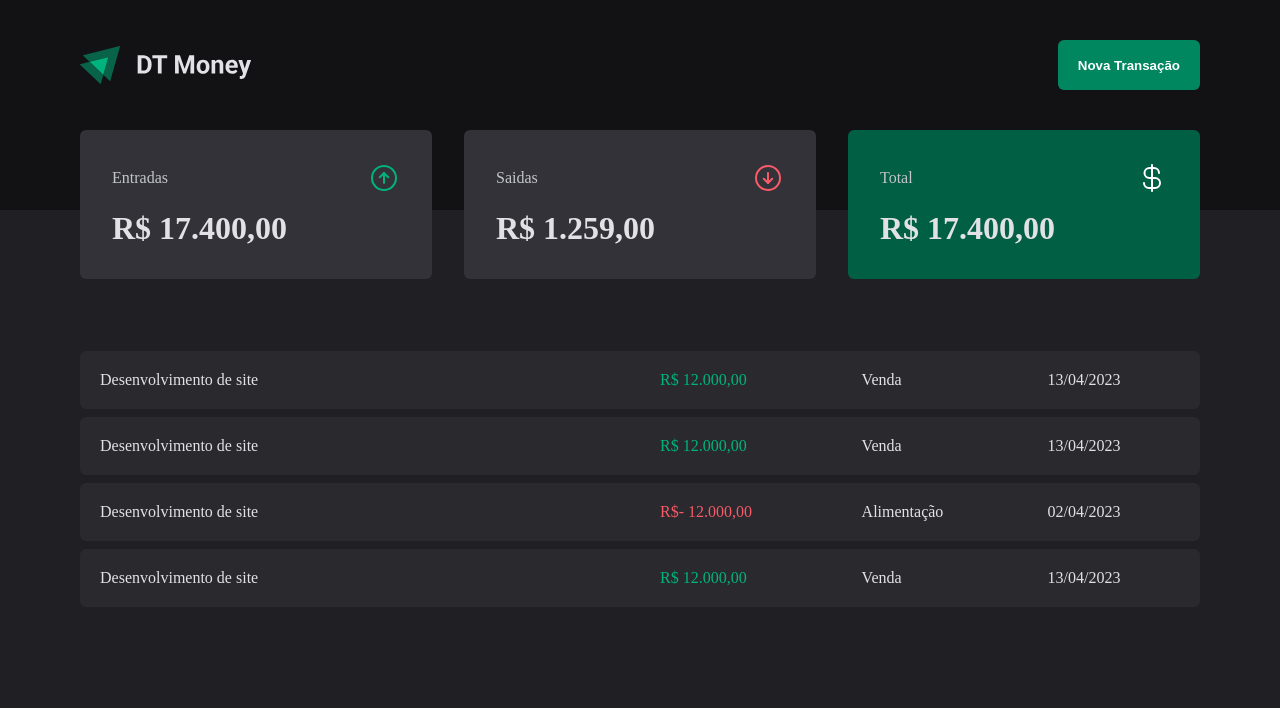
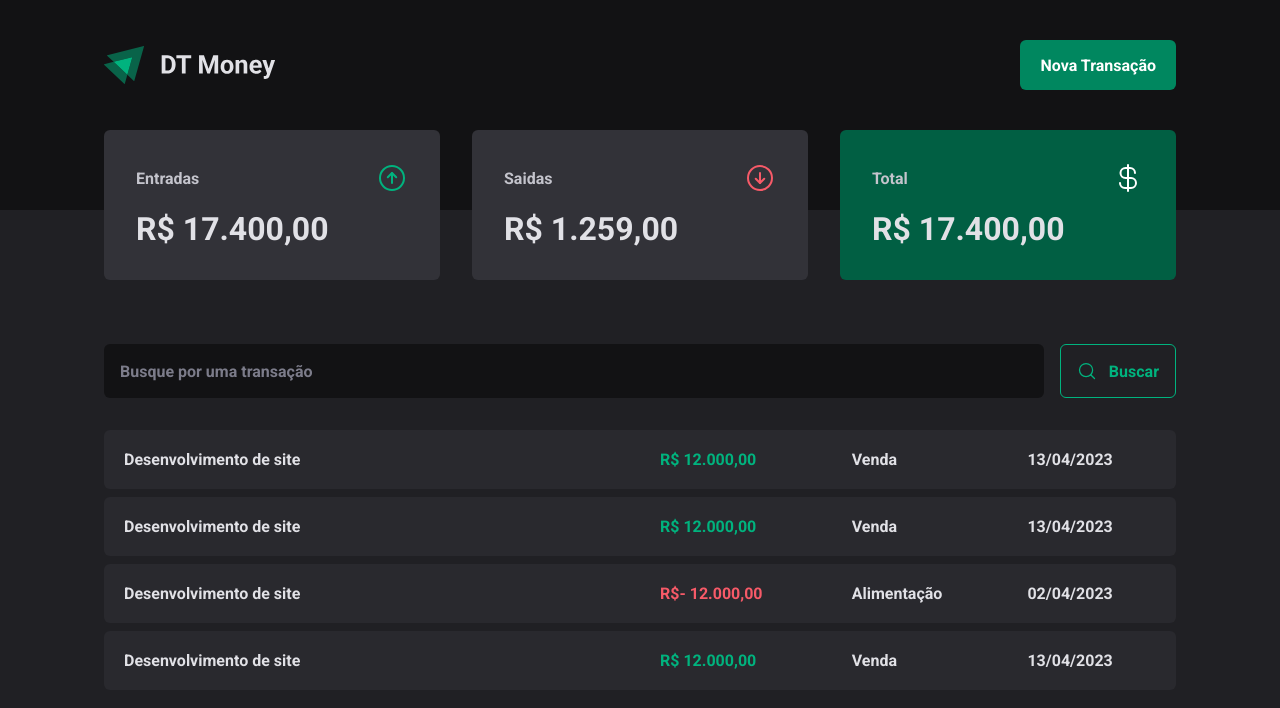
Before and after one commit to salvatoreDeploy/prime-money, a React (Vite) app: page / in a window 1280 px wide. Shown: the top 708 px of the page. Built offline with nearby package versions, Linux system fonts and the light colour scheme.

Commit message:
search form component styling

```diff
--- /dev/null
+++ b/src/components/SearchForm/SearchForm.tsx
@@ -0,0 +1,14 @@
+import { MagnifyingGlass } from 'phosphor-react'
+import { SearchFormContainer } from './style'
+
+export function SearchFarm() {
+  return (
+    <SearchFormContainer>
+      <input type="text" placeholder="Busque por uma transação" />
+      <button>
+        <MagnifyingGlass size={20} />
+        Buscar
+      </button>
+    </SearchFormContainer>
+  )
+}
--- /dev/null
+++ b/src/components/SearchForm/style.ts
@@ -0,0 +1,43 @@
+import styled from 'styled-components'
+
+export const SearchFormContainer = styled.form`
+  display: flex;
+  gap: 1rem;
+
+  input {
+    flex: 1;
+    border-radius: 6px;
+    border: 0;
+    background: ${(props) => props.theme['gray-900']};
+    color: ${(props) => props.theme['gray-300']};
+    padding: 1rem;
+
+    &::placeholder {
+      color: ${(props) => props.theme['gray-500']};
+    }
+  }
+
+  button {
+    display: flex;
+    align-items: center;
+    gap: 0.75rem;
+
+    /* border: 0; */
+    padding: 1rem;
+    background: transparent;
+    border: 1px solid ${(props) => props.theme['green-300']};
+    color: ${(props) => props.theme['green-300']};
+    font-weight: bold;
+    border-radius: 6px;
+
+    &:hover {
+      background: ${(props) => props.theme['green-500']};
+      border-color: ${(props) => props.theme['green-500']};
+      color: ${(props) => props.theme.white};
+      transition:
+        background-color 0.2s,
+        color 0.2,
+        border-color 0.2s;
+    }
+  }
+`
--- a/src/pages/Transactions/index.tsx
+++ b/src/pages/Transactions/index.tsx
@@ -1,4 +1,5 @@
 import { Header } from '../../components/Header'
+import { SearchFarm } from '../../components/SearchForm/SearchForm'
 import { Summary } from '../../components/Sumary'
 import {
   PriceHighLight,
@@ -13,6 +14,8 @@ export function Transactions() {
       <Summary />
 
       <TrasactionsContainer>
+        <SearchFarm />
+
         <TransactionsTable>
           <tbody>
             <tr>
--- a/src/pages/Transactions/style.ts
+++ b/src/pages/Transactions/style.ts
@@ -11,7 +11,7 @@ export const TransactionsTable = styled.table`
   width: 100%;
   border-collapse: separate;
   border-spacing: 0 0.5rem;
-  /*  margin-top: 1.5rem; */
+  margin-top: 1.5rem;
 
   td {
     padding: 1.25rem;
--- a/src/styles/global.ts
+++ b/src/styles/global.ts
@@ -4,7 +4,7 @@ export const GlobalStyle = createGlobalStyle`
   *{
     margin: 0;
     padding: 0;
-    box-shadow: border-box;
+    box-sizing: border-box;
   }
 
   :focus{
@@ -19,6 +19,6 @@ export const GlobalStyle = createGlobalStyle`
   }
 
   body, input, text-area, button{
-    font-family: 400 1rem 'Roboto', sans-serif;
+    font: 400 1rem 'Roboto', sans-serif;
   }
 `
```
